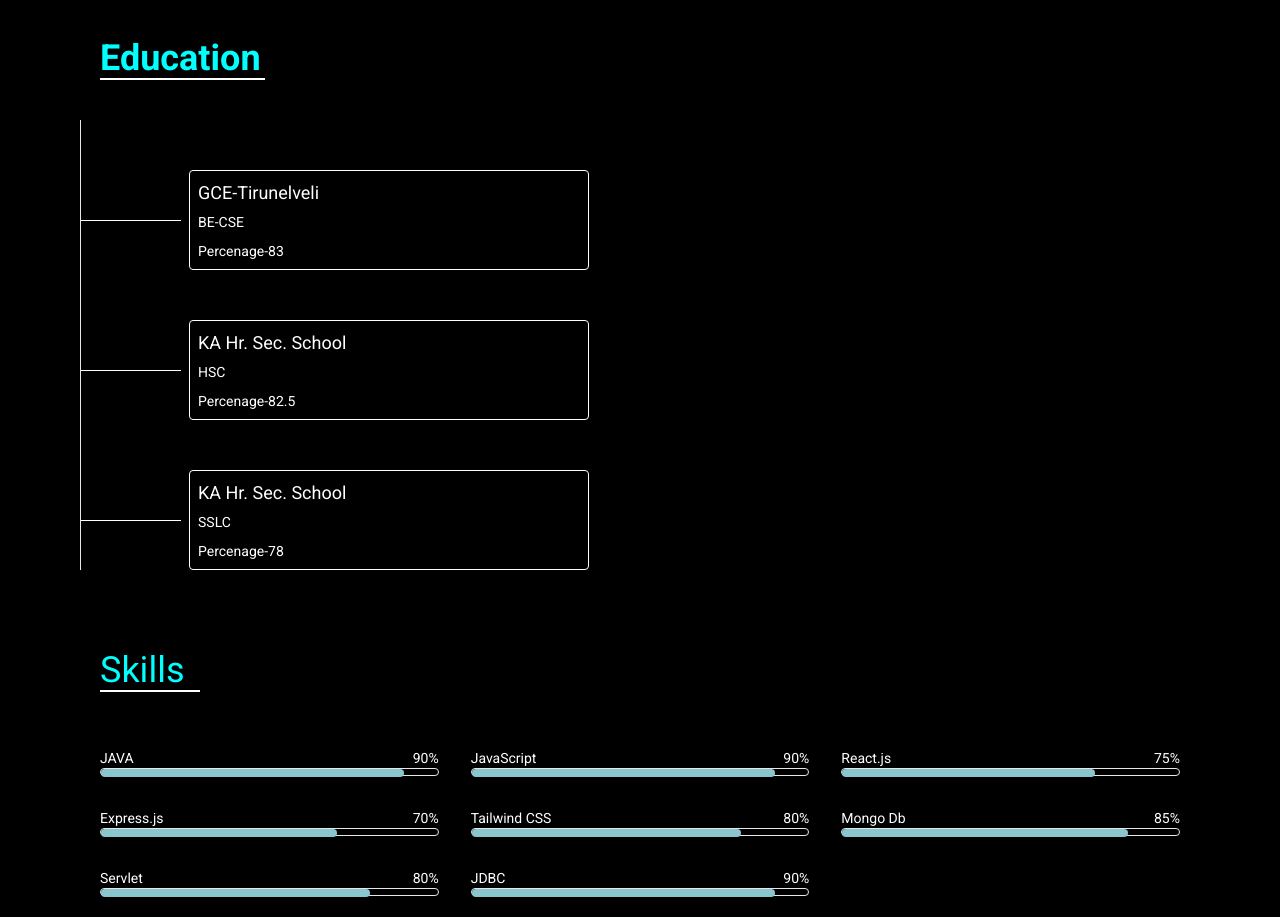
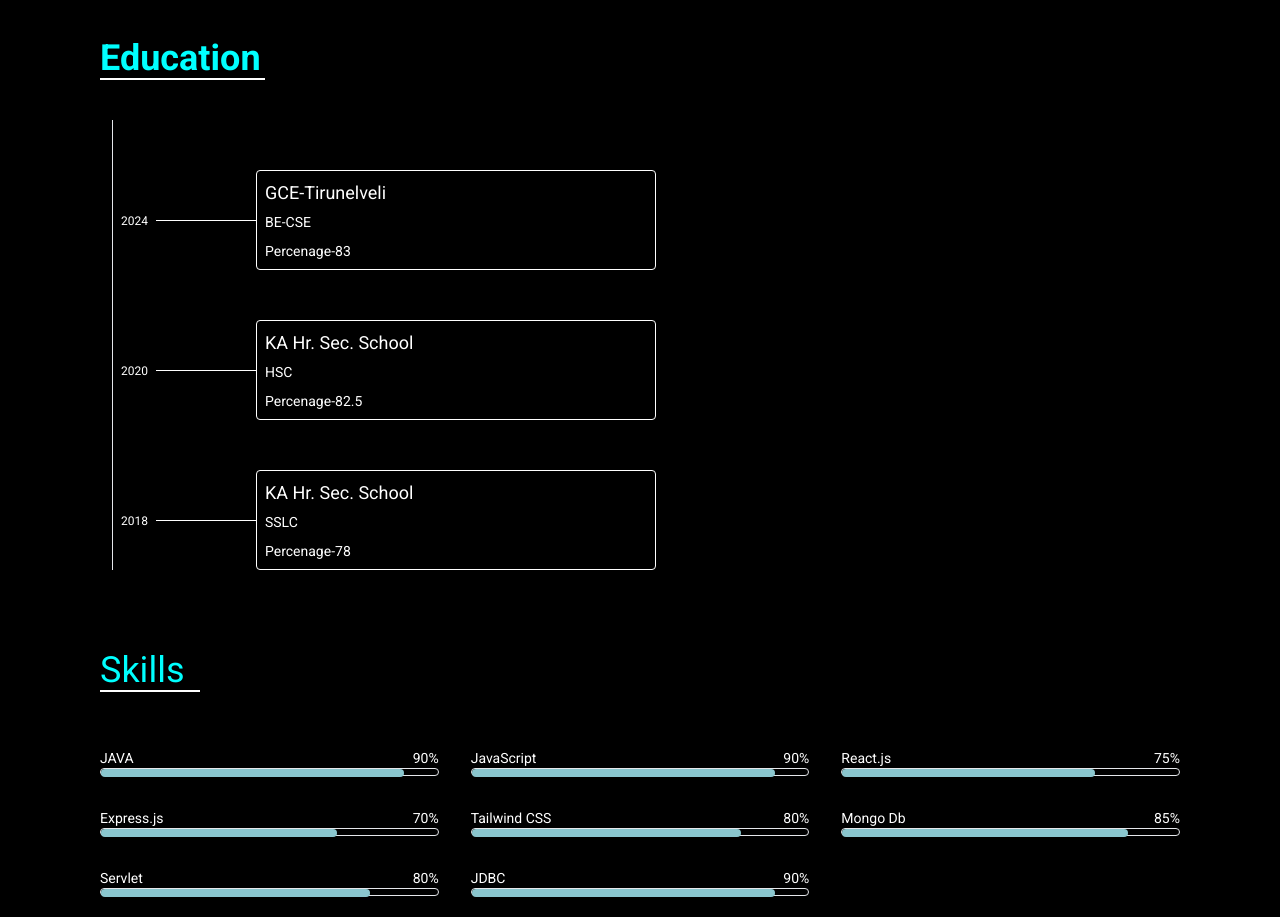
Before and after one commit to karthickvikraman22/portfolio, a React (Create React App) app: page / in a window 1280 px wide. Shown: the part 845-1762 px from the top of the page. Built offline with nearby package versions, Linux system fonts and the light colour scheme.

Commit message:
Updated version-1

```diff
--- a/src/App.css
+++ b/src/App.css
@@ -73,5 +73,5 @@ html{
   color:#8ac6ce;
 }
 .edu{
-  @apply ml-2 flex flex-col justify-between mt-[50px] w-[400px] h-[100px] rounded border border-white p-2;
+  @apply flex flex-col justify-between mt-[50px] w-[400px] h-[100px] rounded border border-white p-2;
 }
--- a/src/components/Education.js
+++ b/src/components/Education.js
@@ -4,23 +4,28 @@ export default function Education(){
            <div className="md:px-20 my-5 mx-5">
              <p className="text-4xl border-b-2 border-white w-[165px] font-bold font-hero-font bc">Education</p>
            </div>
-           <div className="flex flex-col mx-20 mt-10 h-[450px] border-l">
+           <div className="flex flex-col mx-20 md:mx-28 mt-10 h-[450px] border-l">
                <div className="flex">
-                  <div className="mt-[100px] border-t w-[100px] border-white"></div>
+                  <p className="ml-2 mt-[93px] text-white text-xs font-hero-font">2024</p>
+                  <div className="ml-2 mt-[100px] border-t w-[100px] border-white"></div>
                   <div className="edu">
                      <p className="font-hero-font text-lg text-white">GCE-Tirunelveli<br/><span className="text-sm text-white font-hero-font">BE-CSE</span></p>
                      <p className="text-sm font-hero-font text-white">Percenage-83</p>
                   </div>
                </div>
+
                <div className="flex">
-                  <div className="mt-[100px] border-t w-[100px] border-white"></div>
+                  <p className="ml-2 mt-[93px] text-white text-xs font-hero-font">2020</p>
+                  <div className="ml-2 mt-[100px] border-t w-[100px] border-white"></div>
                   <div className="edu">
                     <p className="font-hero-font text-lg text-white">KA Hr. Sec. School<br/><span className="text-sm text-white font-hero-font">HSC</span></p>
                     <p className="text-sm font-hero-font text-white">Percenage-82.5</p>
                   </div>
                </div>
+
                <div className="flex">
-                  <div className="mt-[100px] border-t w-[100px] border-white"></div>
+                  <p className="ml-2 mt-[93px] text-white text-xs font-hero-font">2018</p>
+                  <div className="ml-2 mt-[100px] border-t w-[100px] border-white"></div>
                   <div className="edu">
                     <p className="font-hero-font text-lg text-white">KA Hr. Sec. School<br/><span className="text-sm text-white font-hero-font">SSLC</span></p>
                     <p className="text-sm font-hero-font text-white">Percenage-78</p>
```
